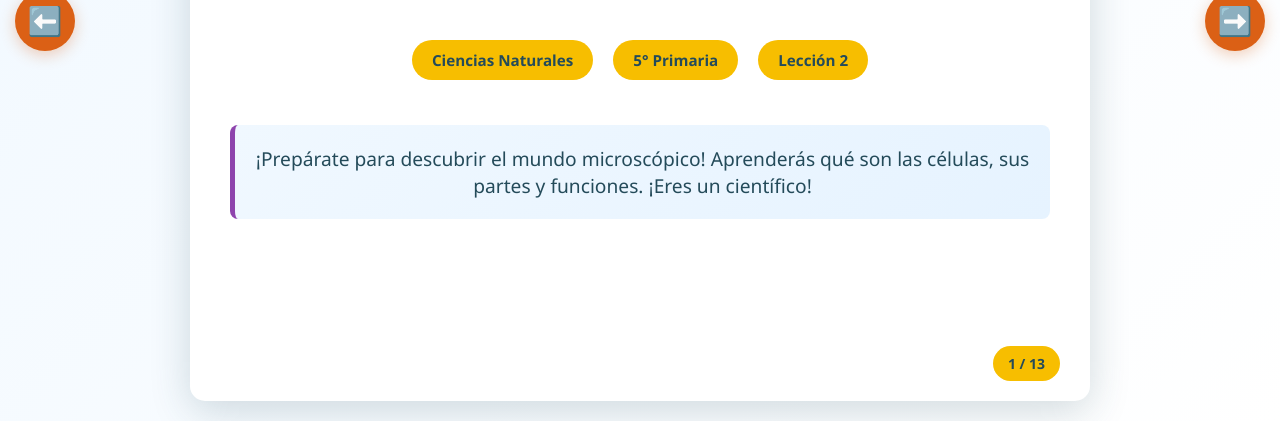
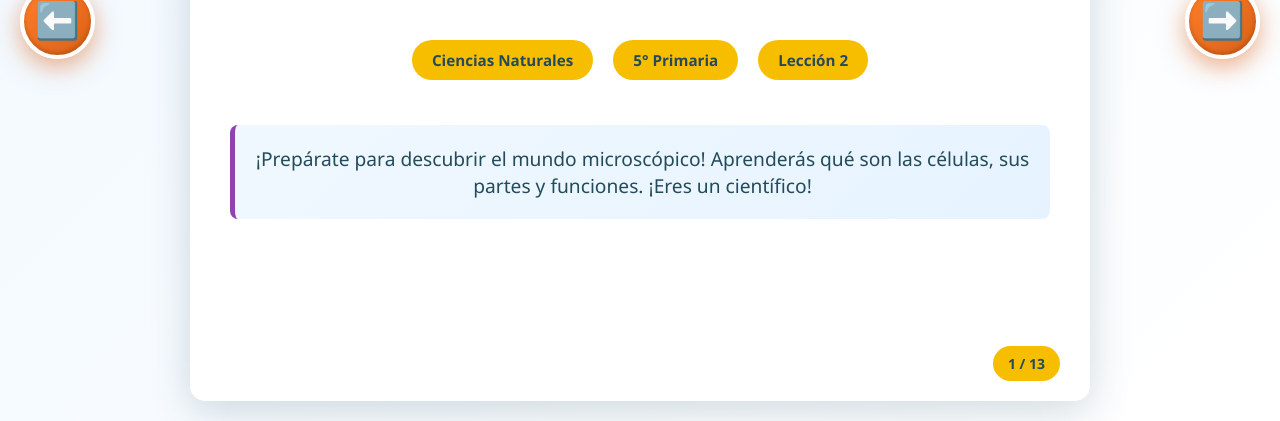
Before and after one commit to sushierodas-svg/lacelulaquinto_2, a plain HTML site: page index.html in a window 1280 px wide. Shown: the part 379-800 px from the top of the page. Drawn offline with Linux system fonts and the light colour scheme.

Commit message:
Update index.html

```diff
--- a/index.html
+++ b/index.html
@@ -63,9 +63,11 @@
             to { opacity: 1; }
         }
 
-        /* NAVEGACIÓN CON FLECHAS */
+        /* ════════════════════════════════════════════════════ */
+        /* NAVEGACIÓN CON FLECHAS - MEJORADA Y MÁS VISIBLE ✅ */
+        /* ════════════════════════════════════════════════════ */
         .navegacion {
-            position: absolute;
+            position: fixed;
             width: 100%;
             height: 100%;
             display: flex;
@@ -74,34 +76,38 @@
             pointer-events: none;
             left: 0;
             top: 0;
+            z-index: 500;
+            padding: 0 20px;
         }
 
         .flecha {
-            width: 60px;
-            height: 60px;
-            background: var(--naranja-quemado);
-            color: var(--blanco);
-            border: none;
+            width: 75px;
+            height: 75px;
+            background: linear-gradient(135deg, #ff7f2a, var(--naranja-quemado));
+            color: white;
+            border: 4px solid white;
             border-radius: 50%;
-            font-size: 28px;
+            font-size: 36px;
             cursor: pointer;
             display: flex;
             align-items: center;
             justify-content: center;
             pointer-events: all;
             transition: all 0.3s ease;
-            margin: 0 15px;
-            box-shadow: 0 4px 15px rgba(219, 96, 21, 0.3);
+            box-shadow: 0 8px 25px rgba(219, 96, 21, 0.5), inset 0 -2px 5px rgba(0, 0, 0, 0.2);
+            font-weight: bold;
+            flex-shrink: 0;
         }
 
         .flecha:hover {
-            background: var(--rojo-ladrillo);
-            transform: scale(1.1);
-            box-shadow: 0 6px 20px rgba(219, 96, 21, 0.5);
+            background: linear-gradient(135deg, var(--rojo-ladrillo), #7d2817);
+            transform: scale(1.2);
+            box-shadow: 0 12px 35px rgba(219, 96, 21, 0.7), inset 0 -2px 5px rgba(0, 0, 0, 0.3);
         }
 
         .flecha:active {
             transform: scale(0.95);
+            box-shadow: 0 4px 15px rgba(219, 96, 21, 0.5), inset 0 -2px 5px rgba(0, 0, 0, 0.2);
         }
 
         /* CONTADOR DE DIAPOSITIVAS */
@@ -115,6 +121,7 @@
             background: var(--amarillo-dorado);
             padding: 8px 15px;
             border-radius: 20px;
+            z-index: 10;
         }
 
         /* ESTILOS DE TEXTO */
@@ -727,8 +734,8 @@
 <body>
     <div class="contenedor-principal">
         <div class="navegacion">
-            <button class="flecha" onclick="cambiarSlide(-1)">⬅️</button>
-            <button class="flecha" onclick="cambiarSlide(1)">➡️</button>
+            <button class="flecha" onclick="cambiarSlide(-1)" title="Anterior">⬅️</button>
+            <button class="flecha" onclick="cambiarSlide(1)" title="Siguiente">➡️</button>
         </div>
 
         <!-- SLIDE 1: PORTADA -->
```
